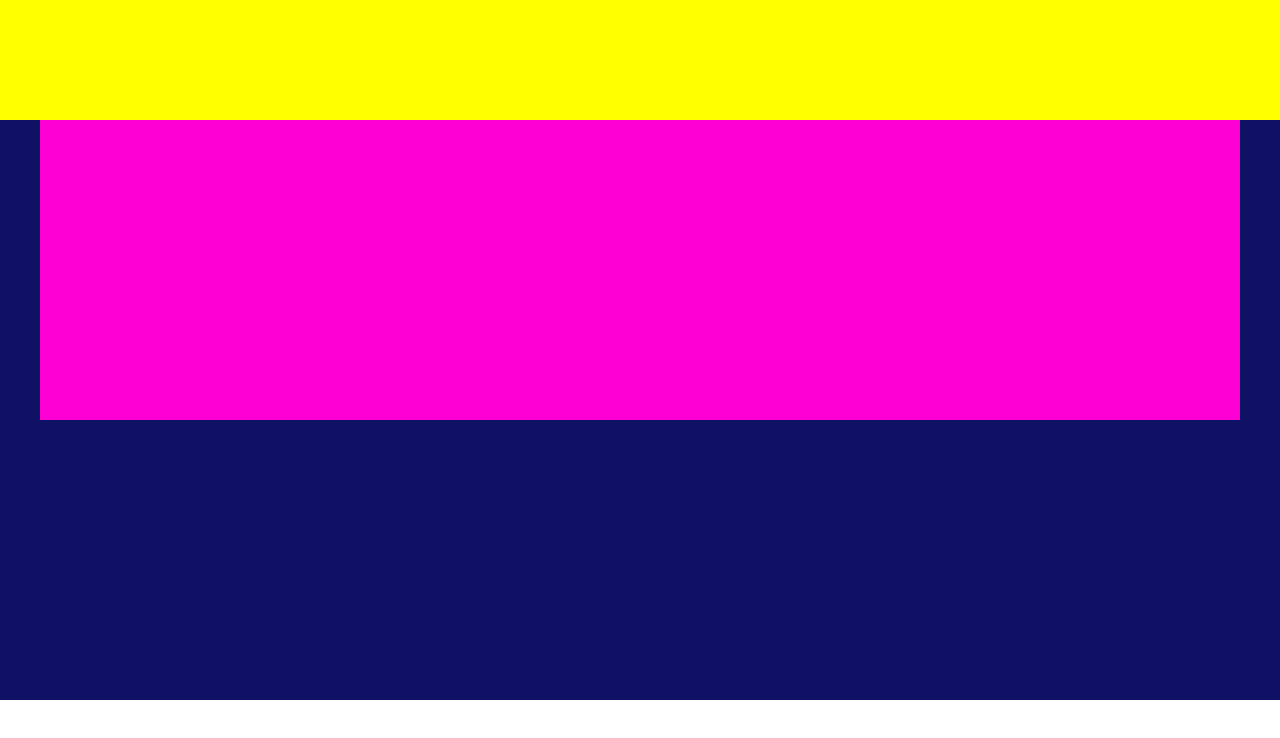
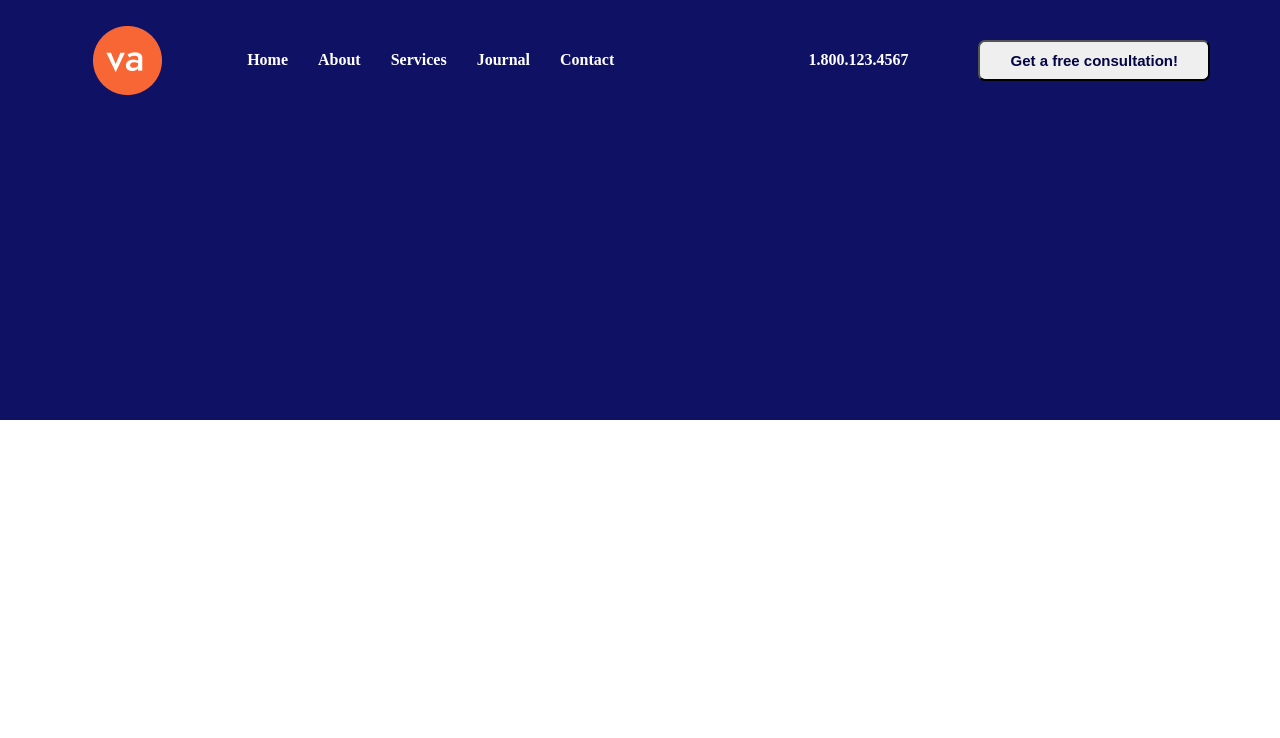
Before and after one commit to michelecamera1995/VUE-progetto-va, a Vue app: page / in a window 1280 px wide. Shown: the top 738 px of the page. Built offline with nearby package versions, Linux system fonts and the light colour scheme.

Commit message:
Header top done

```diff
--- a/src/App.vue
+++ b/src/App.vue
@@ -1,6 +1,6 @@
 <template>
   <div id="app">
-    <Header/>
+    <Header :menu="menu"/>
     <Servicesection/>
     <Skillsection/>
     <Trustedsection/>
@@ -19,7 +19,7 @@ export default {
   name: 'App',
   data(){
     return{
-      menu : ['Home','About','Services','Journal','Contact']
+      menu : [{name: 'Home'},{name: 'About'},{name: 'Services'},{name: 'Journal'},{name: 'Contact'}]
     }
   },
   components: {
@@ -40,9 +40,21 @@ export default {
   box-sizing: border-box;
 }
 
-.container{
-  width: 1200px;
-  margin: 0 auto;
+*ul{
+  list-style: none;
+  text-decoration: none;
+  display: flex;
 }
 
+.button{
+  padding: 10px 30px;
+  font-size: 15px;
+  color: #040543;
+  font-weight: bold;
+  cursor: pointer;
+	border-radius: 7px;
+}
+
+
+
 </style>
--- a/src/components/Header.vue
+++ b/src/components/Header.vue
@@ -1,18 +1,45 @@
 <template>
   <div id='Header' >
     <div>
-        <div id="Top-header"></div>
+        <div id="Top-header">
+
+            <!--Header Left-->
+            <div id="Left-Top-header">
+                <img src="@/assets/logo.png" alt="">
+                <ul>
+                    <Listcomponent v-for="(items,index) in menu" :key="index" :items="items"/>
+                </ul>
+            </div>
+            <!---->
+
+            <!--Header Right-->
+            <div id="Right-Top-header">
+                <p>1.800.123.4567</p>
+                <button class="button">Get a free consultation!</button>
+            </div>
+            <!---->
+
+        </div>
     </div>
-        <div>
         <div id="Bottom-header"  class='container'></div>
     </div>
 
-  </div>
+
 </template>
 
 <script>
+import Listcomponent from "@/components/Listcomponent.vue";
 export default {
 name: 'Header',
+
+components:{
+    Listcomponent
+},
+
+props: {
+    menu: Array,
+},
+
 }
 </script>
 
@@ -24,19 +51,43 @@ name: 'Header',
 }
 
 #Header{
-    height: 700px;
+
+    color: white;
     background-color: #0f1164;
     background-image: url('@/assets/info-bg-2.svg');
+    font-weight: bold;
+
      #Top-header{
           width: 100%;
           height: 120px;
-          background-color: yellow;
+          display: flex;
+          justify-content: space-between;
+          align-items: center;
+
+          #Left-Top-header{
+              display: flex;
+              img{
+                  margin-left: 20%;
+                  margin-right: 15%;
+              }
+          }
+
+          #Right-Top-header{
+              display: flex;
+              p{
+                  display: flex;
+                  align-items: center;
+              }
+              button{
+                  margin: 0px 70px
+              }
+          }
       }
+
       #Bottom-header{
           width: 1200px;
           height: 300px;
           margin: 0 auto;
-          background-color: rgb(255, 0, 212);
       }
 }
 
--- /dev/null
+++ b/src/components/Listcomponent.vue
@@ -0,0 +1,41 @@
+<template>
+    <li><a href="">{{items.name}}</a></li>
+</template>
+
+<script>
+export default {
+    name: 'Listcomponent',
+
+    props:{
+        items: Object
+    },
+
+}
+</script>
+
+<style lang="scss" scoped>
+
+    li{
+        margin: 2%;
+        display: flex;
+        align-items: center;
+        margin: 0px 15px;
+
+        a{
+            text-decoration: none;
+        }
+
+        a:hover {
+        text-decoration: none;
+        color: white;
+        height: 25px;
+        border-bottom: 1px solid white;
+        }
+
+        a:visited {
+        text-decoration: none;
+        color: white;
+        }
+    }
+
+</style>
--- a/src/components/Servicesection.vue
+++ b/src/components/Servicesection.vue
@@ -5,6 +5,8 @@
 <script>
 export default {
 name: 'Servicesection',
+  components: {
+  }
 }
 </script>
 
```
